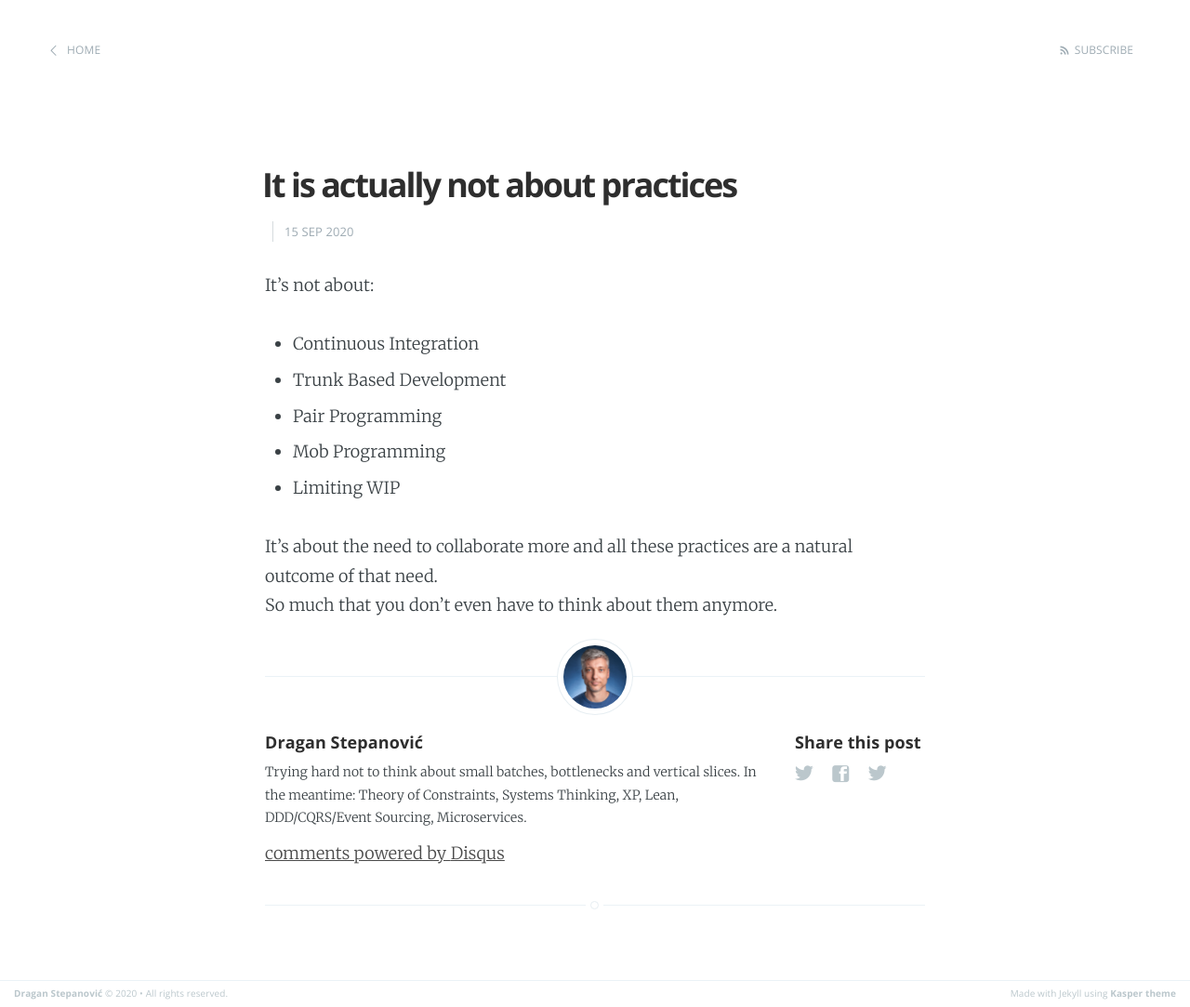
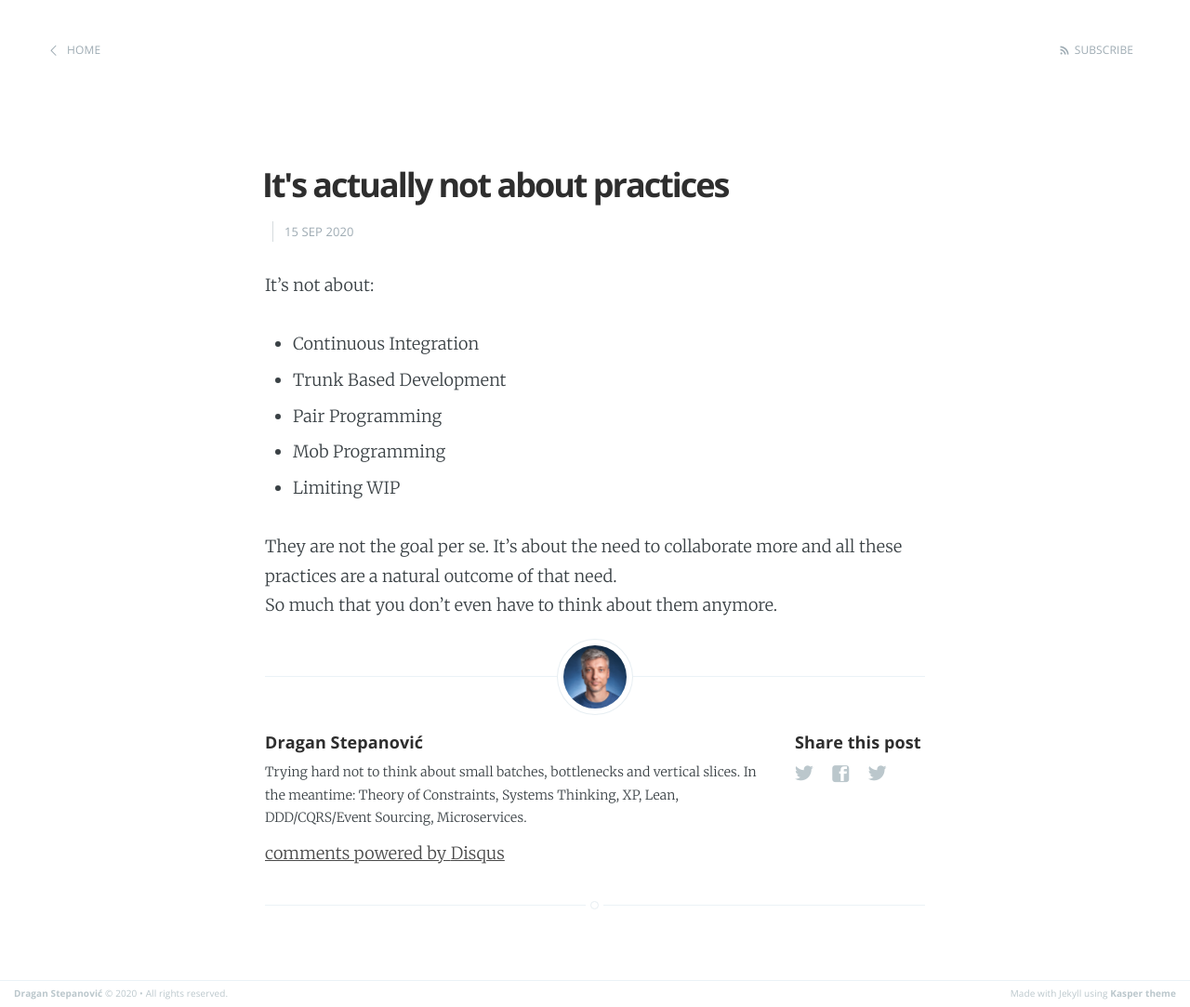
Before and after one commit to dragan-stepanovic/dragan-stepanovic.github.io, a Jekyll site: the page built from _posts/2020-09-15-it-is-not-about-practices.md, in a window 1280 px wide. Shown: the whole page at 93% size. Built offline with Jekyll 4.4.1, drawn with Linux system fonts in a browser that asks for light colours; our own code applies the rules of GitHub Pages for plain Markdown files; comment, search, counter and statistics services are not loaded.

Commit message:
Update 2020-09-15-it-is-not-about-practices.md

```diff
--- a/_posts/2020-09-15-it-is-not-about-practices.md
+++ b/_posts/2020-09-15-it-is-not-about-practices.md
@@ -1,5 +1,5 @@
 ---
-title: It is actually not about practices
+title: It's actually not about practices
 ---
 
 It's not about:
@@ -9,5 +9,6 @@ It's not about:
 - Mob Programming
 - Limiting WIP
 
+They are not the goal per se.
 It's about the need to collaborate more and all these practices are a natural outcome of that need.
 So much that you don't even have to think about them anymore.
```
